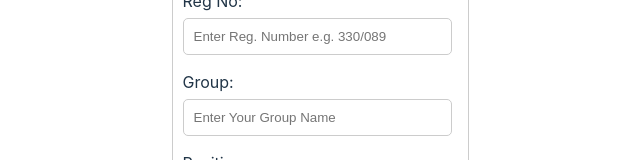
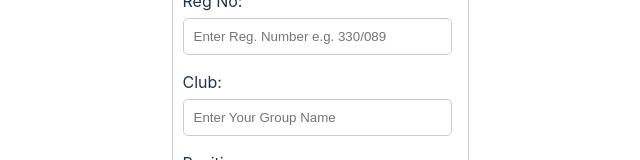
Before and after one commit to vaibhav355/Shristi2k24-Organisers-Form, a React (Vite) app: page / in a window 1280 px wide. Shown: the part 415-575 px from the top of the page, without its empty margins (288-928 px from the left). Built offline with nearby package versions, Linux system fonts and the light colour scheme.

Commit message:
change name from group to club

```diff
--- a/src/Form.jsx
+++ b/src/Form.jsx
@@ -87,7 +87,7 @@ const Form = () => {
               </div>
 
               <div className="form-group">
-                <label htmlFor="group">Group:</label>
+                <label htmlFor="group">Club:</label>
                 <input
                   type="text"
                   name="  "
```
